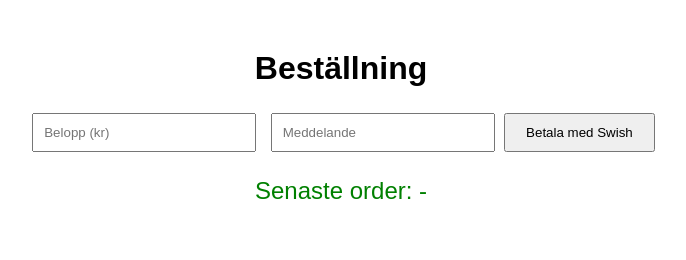
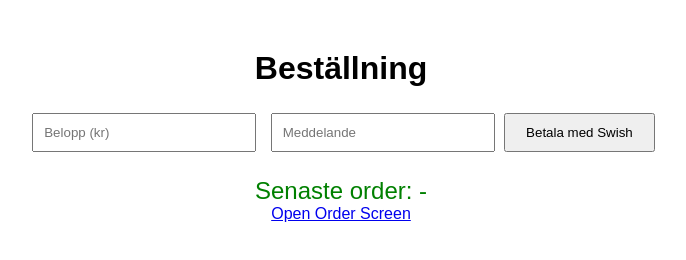
Before and after one commit to alex9898989898/swish-order, a website: page public/index.html in a window 1280 px wide. Shown: the whole page, without its empty margins (299-985 px from the left). Drawn offline with Linux system fonts and the light colour scheme.

Commit message:
Update index.html

```diff
--- a/public/index.html
+++ b/public/index.html
@@ -17,6 +17,7 @@
   <button onclick="placeOrder()">Betala med Swish</button>
 
   <div id="latestOrder">Senaste order: -</div>
+   <a href="screen.html" target="_blank">Open Order Screen</a>
 
   <script>
     // Dynamisk WebSocket URL beroende på om vi kör lokalt eller på Render
```
